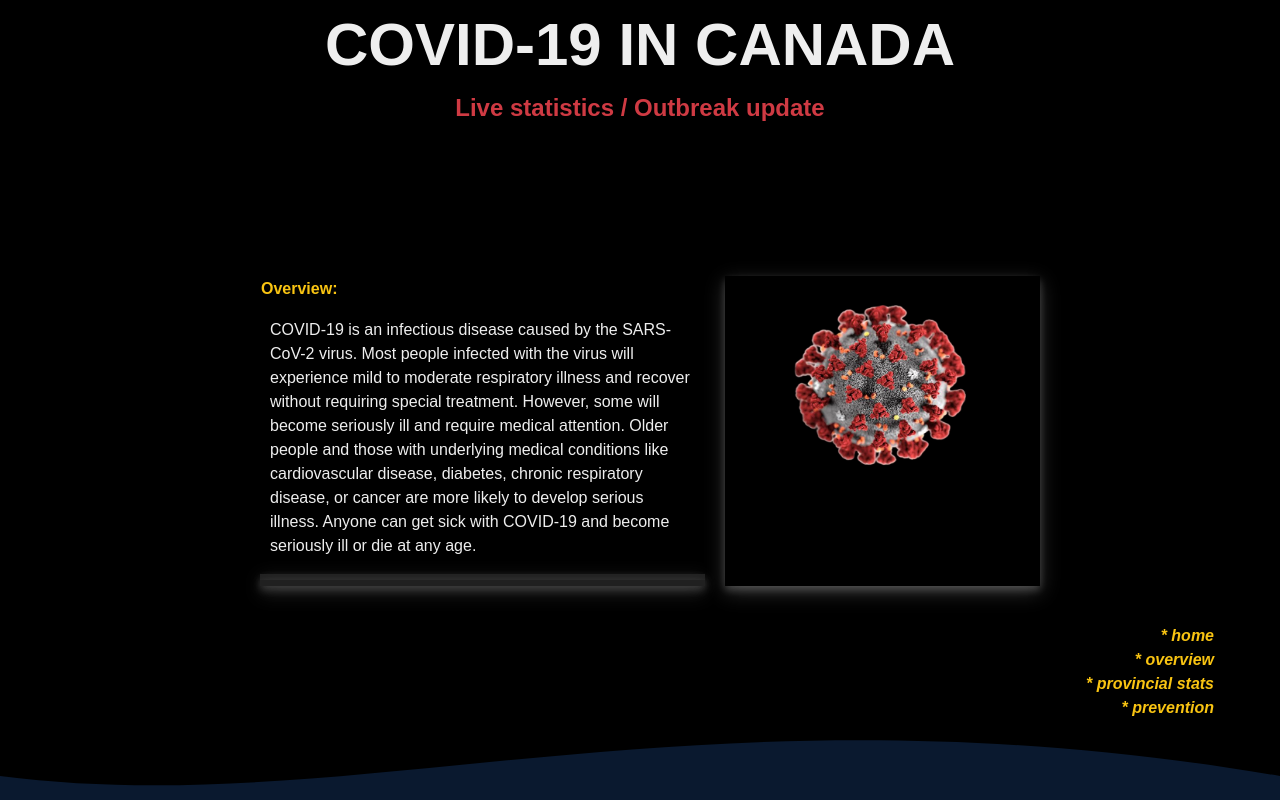
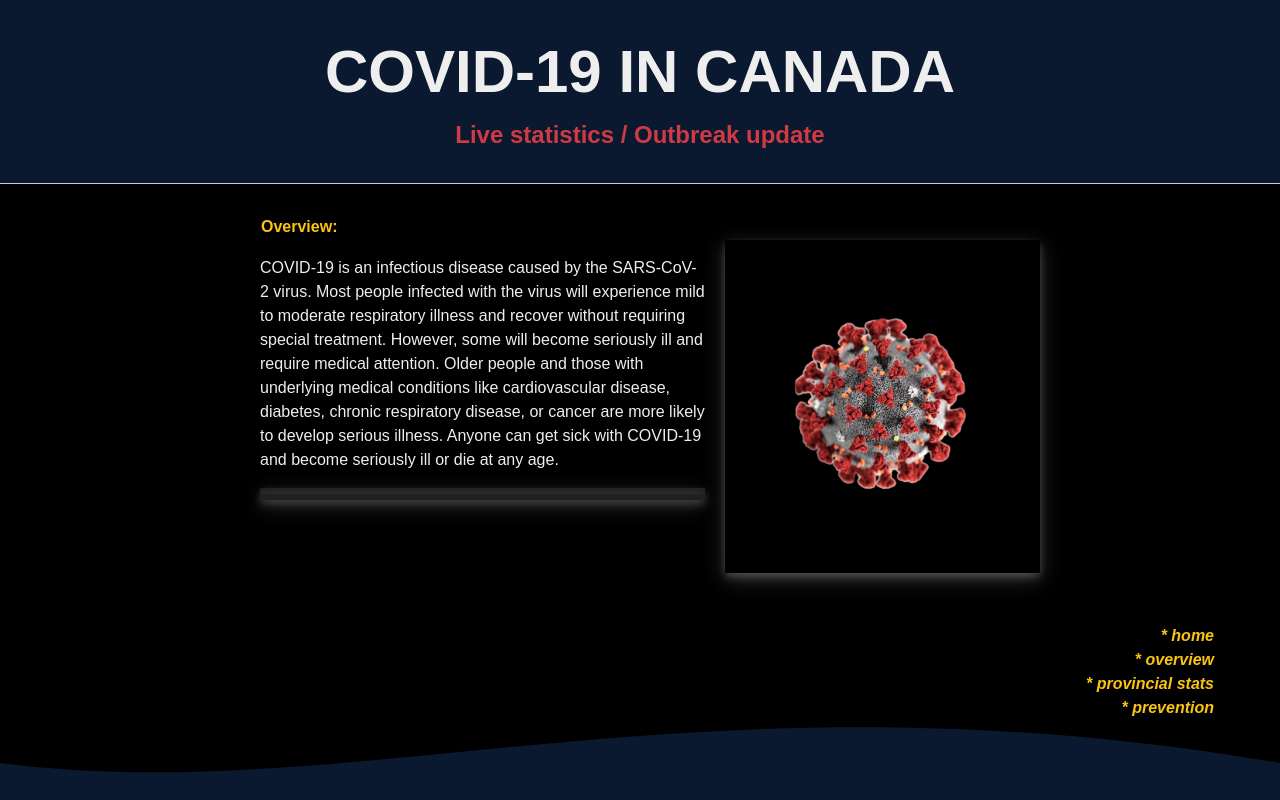
Before and after one commit to Choudhry-Shaharyar/Covid-19_Statistics_Website, a plain HTML site: page index.html in a window 1280 px wide. Shown: the top 800 px of the page. Drawn offline with Linux system fonts and the light colour scheme; some packages are replaced by stand-ins of ours; no server answers.

Commit message:
added style changes

```diff
--- a/index.html
+++ b/index.html
@@ -14,12 +14,15 @@
 
 <body>
 
+	<div class=head>
+		<div class="title">COVID-19 IN CANADA</div>
+		<h2>Live statistics / Outbreak update</h2>
+	</div>
+
+
 	<header>
 	<section id="home">
 
-
-		<div class="title">COVID-19 IN CANADA</div>
-		<h2>Live statistics / Outbreak update</h2>
 
 		<div class="container">
 			<div class="overview-stats">
--- a/style/style.css
+++ b/style/style.css
@@ -13,14 +13,20 @@
     font-size: 60px;
     font-weight: 800;
     text-align: center;
+    padding-top: 27px;
 }
 h2{
     text-align: center;
-    padding-bottom: 150px;margin: 0%;
+    padding-bottom: 30px;
+    margin: 0%;
     padding-top: 0;
     color:#cf3a43;
-
+    border-bottom: 0.5px solid #ccc;
 }
+h4{
+    padding-top: 30px;
+}
+/*  */
 #main-title{
     font-size: 42px;
     line-height: 3.3rem;
@@ -44,7 +50,7 @@ font-size: large;
 
 
 .overview-stats p{
-    padding:0 10px;
+    /* padding:0 10px; */
 }
 
 .picture-portion img{
@@ -88,6 +94,7 @@ article {
 .covid-img{
 box-shadow: 0 4px 8px rgba(255, 255, 255, 0.2), 0 6px 20px 0 rgba(255, 255, 255, 0.19);
 padding-right: 5px;
+margin-top: 7%;
 }
 header{
     background-color: #000000;
@@ -155,6 +162,9 @@ header{
     transition: box-shadow 0.4s;
 
 }
+.head{
+    background:#0a192f;
+}
 
 #overall-cases:hover, #overall-active-cases:hover, form:hover{
     box-shadow: 0 4px 8px rgba(255, 255, 255, 0.712);
@@ -197,6 +207,7 @@ a {
 .covid-img img{
     height: 70%;
     /* visibility: hidden; */
+    padding: 15% 0;
 }
 
 main {
@@ -257,6 +268,8 @@ body, ol, p, pre, ul {
     font-size: 40px;
 }
 
+
+
 @media (max-width: 986px) {
 #Fact2, #Fact3, .fact3-text, .typewrite{
     font-size: 20px;
@@ -273,7 +286,7 @@ body, ol, p, pre, ul {
     main{
         border-bottom: none;
     }
-.container{
+    .container{
     flex-direction: column;
     /* margin: 50px 50px; */
     }
@@ -340,6 +353,8 @@ body, ol, p, pre, ul {
     h2{
         font-size: 13px;
         padding:   5px 20px;
+        padding-bottom: 30px;
+
     }
 
     footer p{
```
